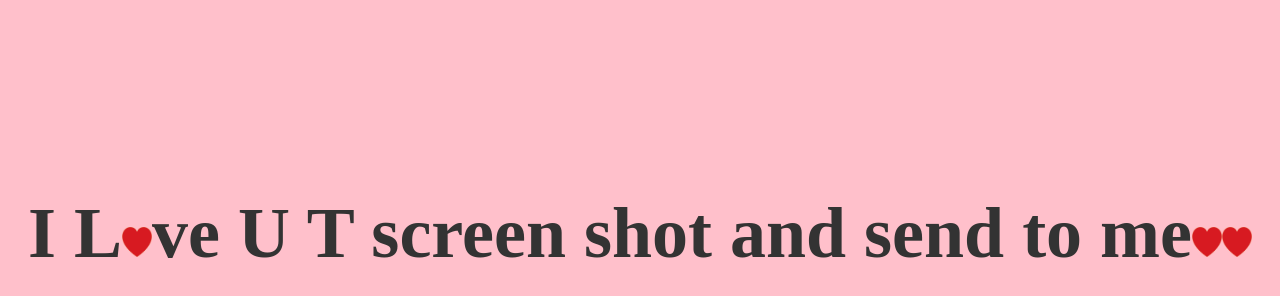
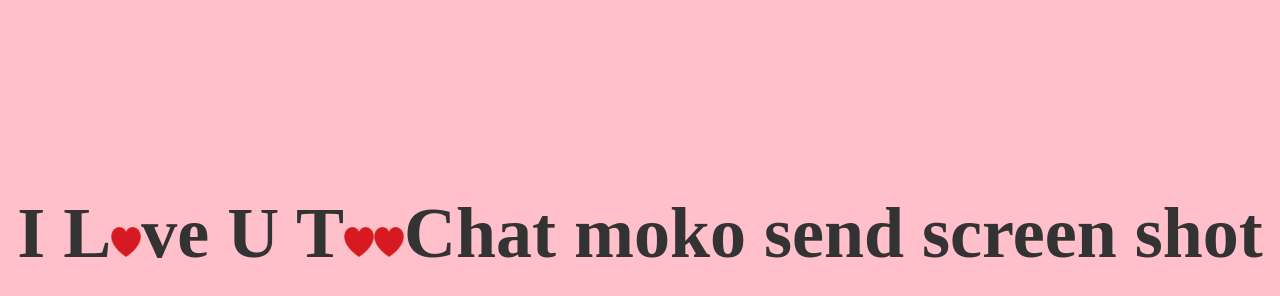
Before and after one commit to eizikiel2/Gustokita, a plain HTML site: page yes.html in a window 1280 px wide. Drawn offline with Linux system fonts and the light colour scheme.

Commit message:
Update yes.html

```diff
--- a/yes.html
+++ b/yes.html
@@ -9,7 +9,7 @@
 <body>
 	<div class="container">
 		<div class="yes">
-			<h2>I L<img src="kisspng-love-heart-love-heart-romance-clip-art-picture-of-red-heart-5aaeb718420cb8.8640685015213995762706.png" alt="">ve U T screen shot and send to me<img src="kisspng-love-heart-love-heart-romance-clip-art-picture-of-red-heart-5aaeb718420cb8.8640685015213995762706.png" alt=""><img src="kisspng-love-heart-love-heart-romance-clip-art-picture-of-red-heart-5aaeb718420cb8.8640685015213995762706.png" alt=""></h2>
+			<h2>I L<img src="kisspng-love-heart-love-heart-romance-clip-art-picture-of-red-heart-5aaeb718420cb8.8640685015213995762706.png" alt="">ve U T<img src="kisspng-love-heart-love-heart-romance-clip-art-picture-of-red-heart-5aaeb718420cb8.8640685015213995762706.png" alt=""><img src="kisspng-love-heart-love-heart-romance-clip-art-picture-of-red-heart-5aaeb718420cb8.8640685015213995762706.png" alt="">Chat moko send screen shot</h2>
 
 		</div>
 	</div>
```
